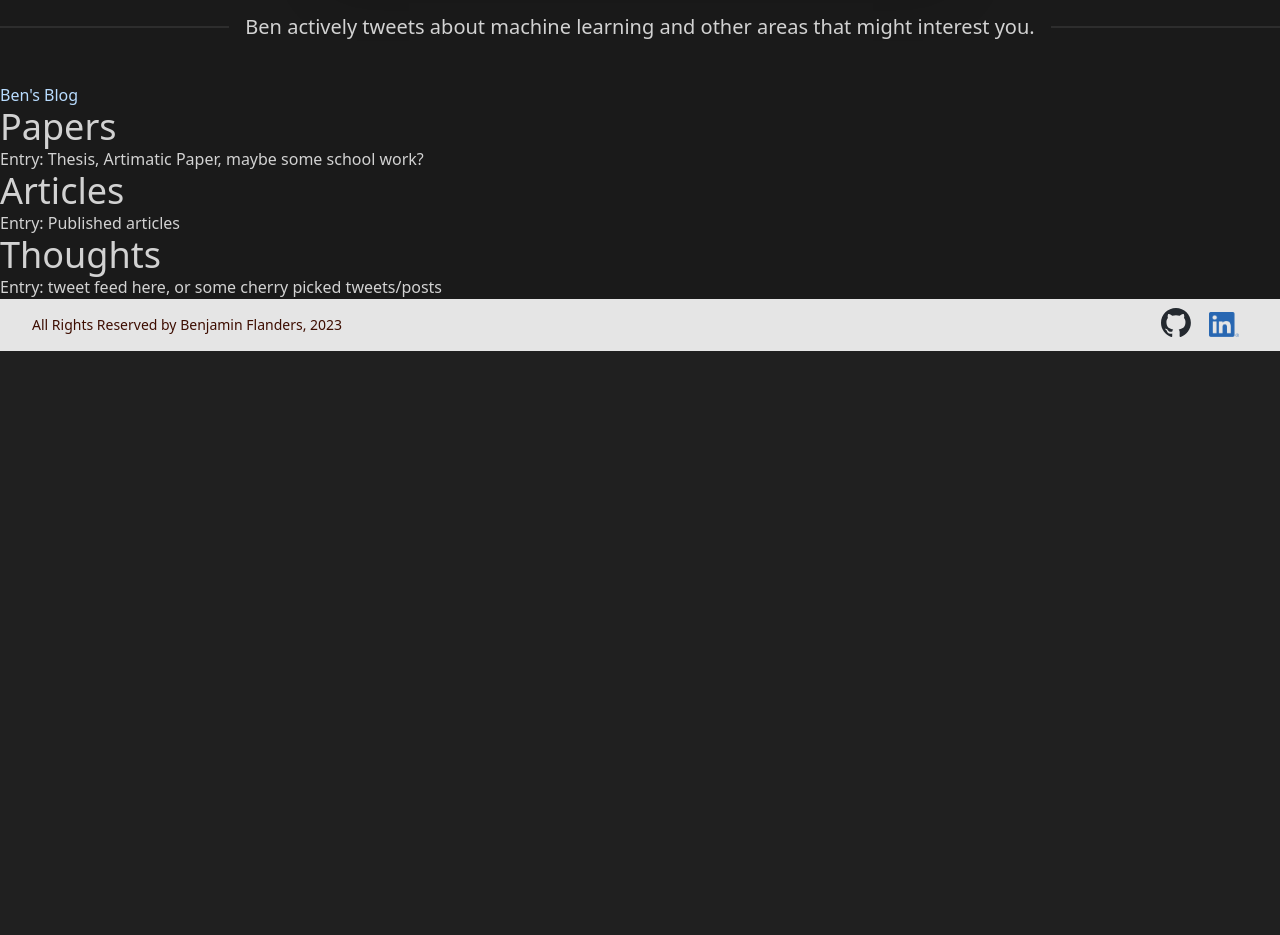
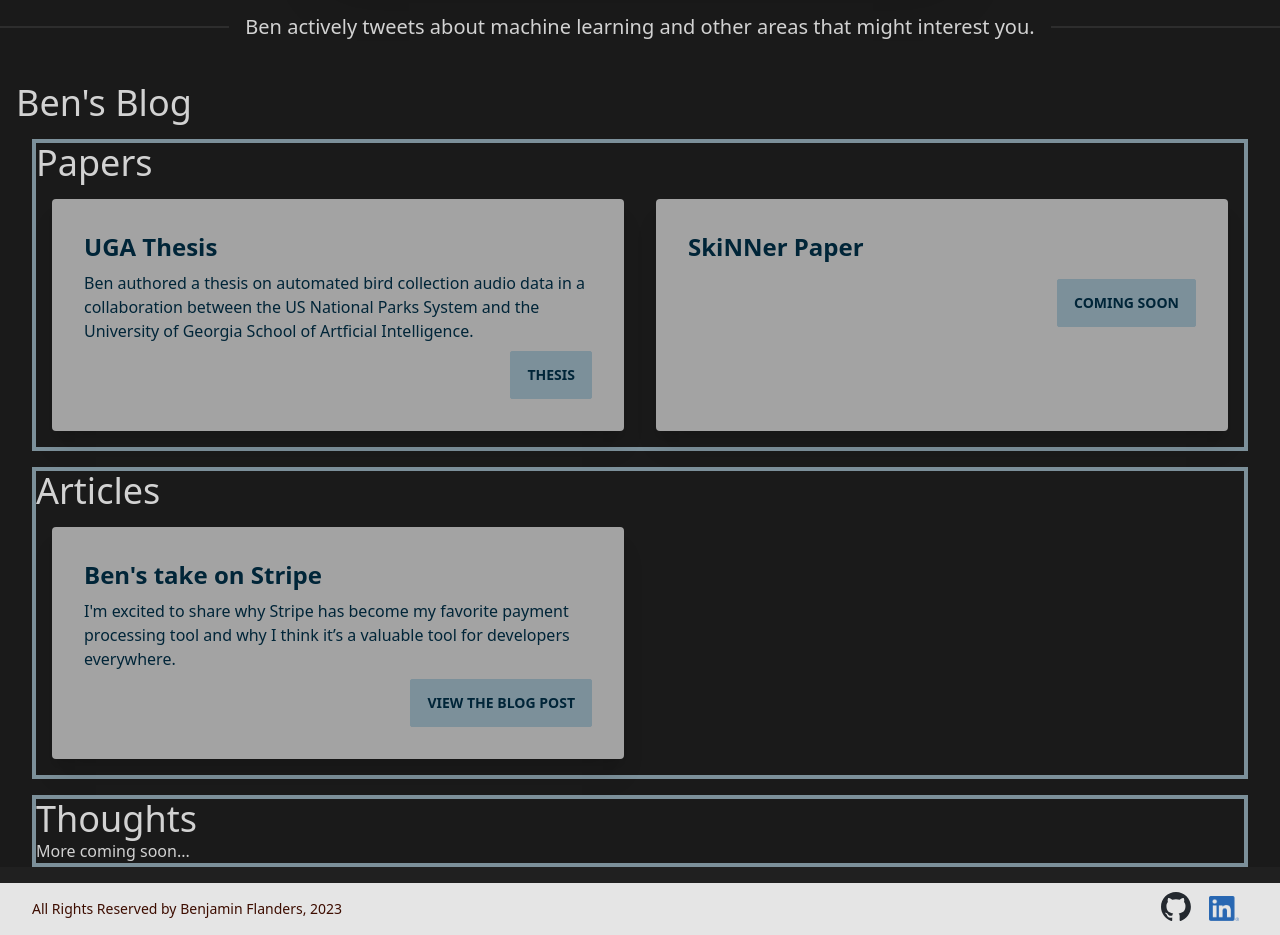
Before and after one commit to Benrflanders/Benrflanders.github.io, a Next.js app: page / in a window 1280 px wide. Shown: the part 3760-4695 px from the top of the page. Before the commit the page ends 4111 px from the top, so only its background shows below. Built offline with nearby package versions, Linux system fonts and the light colour scheme.

Commit message:
Blog section with improved formatting and a few links

```diff
--- a/components/Blog/blogEntry.tsx
+++ b/components/Blog/blogEntry.tsx
@@ -1,7 +1,33 @@
+import Link from "next/link";
+
 type BlogEntryProps = {
-  children: string;
+  title: string;
+  content: string;
+  url: string | null;
+  buttonName: string;
 };
 
-export default function BlogEntry({ children }: BlogEntryProps) {
-  return <div>Entry: {children}</div>;
+export default function BlogEntry({
+  title,
+  content,
+  url,
+  buttonName,
+}: BlogEntryProps) {
+  return (
+    <div className="card m-4 bg-neutral-400 shadow-xl">
+      <div className="card-body">
+        <h1 className="text-2xl card-title text-secondary-content">{title}</h1>
+        <h4 className="text-secondary-content">{content}</h4>
+        <div className="card-actions justify-end">
+          {url ? (
+            <Link href={url} className="btn btn-secondary">
+              {buttonName}
+            </Link>
+          ) : (
+            <button className="btn btn-secondary">Coming Soon</button>
+          )}
+        </div>
+      </div>
+    </div>
+  );
 }
--- a/components/Blog/blogSection.tsx
+++ b/components/Blog/blogSection.tsx
@@ -1,6 +1,6 @@
 type BlogSectionProps = {
   sectionName: string;
-  children: JSX.Element;
+  children: JSX.Element[] | JSX.Element;
 };
 
 export default function BlogSection({
@@ -9,9 +9,9 @@ export default function BlogSection({
 }: BlogSectionProps) {
   // navigation and clear separatation of different categories of posts
   return (
-    <>
+    <div className="my-4 mx-8 border-secondary border-4">
       <h1 className="text-4xl">{sectionName}</h1>
-      {children}
-    </>
+      <div className="grid grid-cols-1 lg:grid-cols-2"> {children}</div>
+    </div>
   );
 }
--- a/components/Blog/index.tsx
+++ b/components/Blog/index.tsx
@@ -6,17 +6,39 @@ export default function Blog() {
 
   return (
     <div>
-      <h1 className="text-primary-content">{"Ben's Blog"}</h1>
+      <h1 className="text-seondary-content text-4xl mx-4">{"Ben's Blog"}</h1>
       <BlogSection sectionName={"Papers"}>
-        <BlogEntry>Thesis, Artimatic Paper, maybe some school work?</BlogEntry>
+        <BlogEntry
+          title={"UGA Thesis"}
+          content={
+            "Ben authored a thesis on automated bird collection audio data in a collaboration between the US National Parks System and the University of Georgia School of Artficial Intelligence."
+          }
+          url={
+            "https://www.ai.uga.edu/sites/default/files/inline-files/theses/flanders_benjamin_202105_ms.pdf"
+          }
+          buttonName={"Thesis"}
+        />
+        <BlogEntry
+          title={"SkiNNer Paper"}
+          content={""}
+          url={null}
+          buttonName={"Check back soon"}
+        />
       </BlogSection>
       <BlogSection sectionName={"Articles"}>
-        <BlogEntry>Published articles</BlogEntry>
+        <BlogEntry
+          title={"Ben's take on Stripe"}
+          content={
+            "I'm excited to share why Stripe has become my favorite payment processing tool and why I think it’s a valuable tool for developers everywhere."
+          }
+          url={
+            "https://www.artimatic.io/post/three-reasons-i-love-using-stripe"
+          }
+          buttonName={"View the blog post"}
+        />
       </BlogSection>
       <BlogSection sectionName={"Thoughts"}>
-        <BlogEntry>
-          tweet feed here, or some cherry picked tweets/posts
-        </BlogEntry>
+        <div>More coming soon...</div>
       </BlogSection>
     </div>
   );
```
